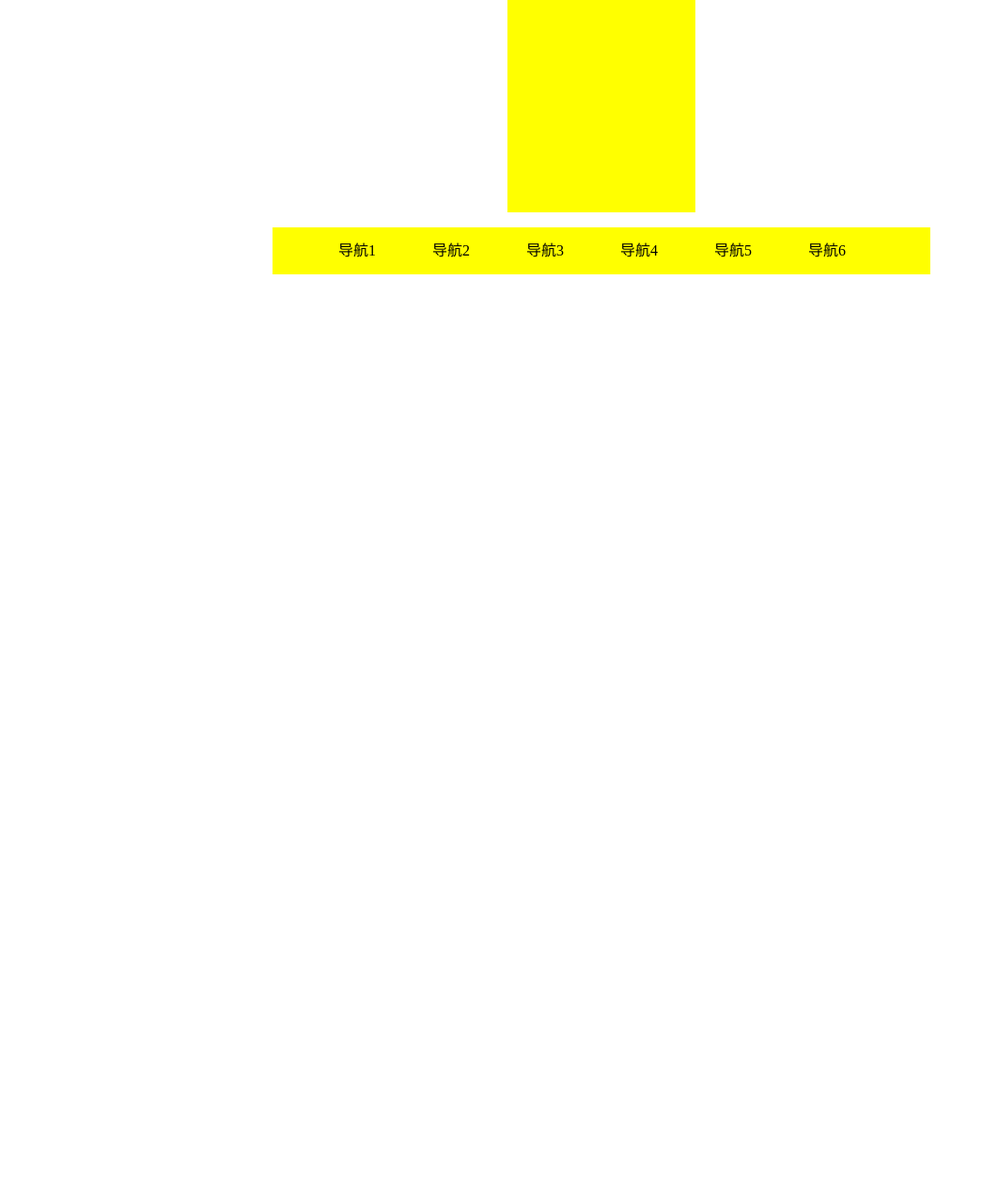
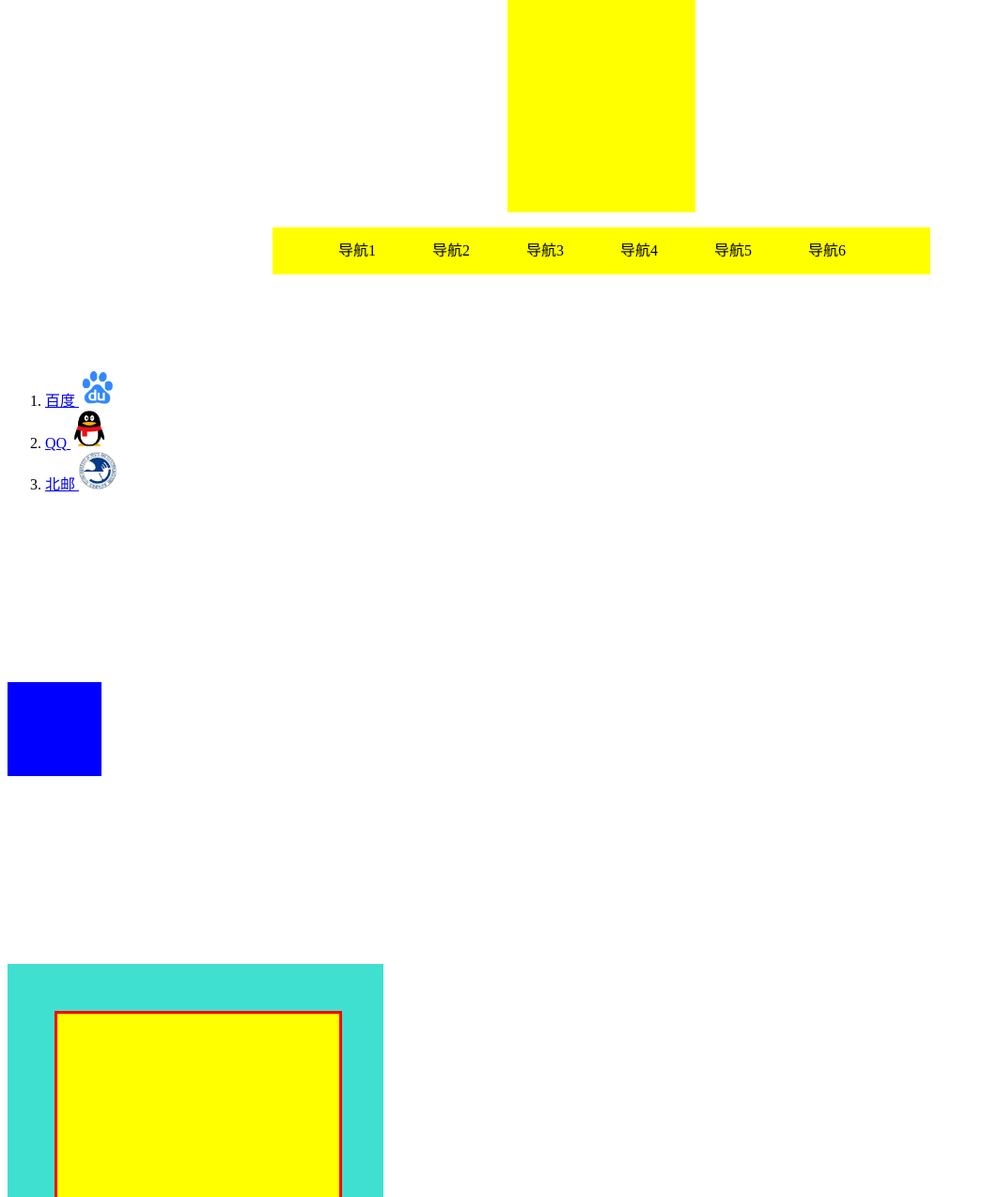
Before and after one commit to RainMaker-Q/easydemo, a plain HTML site: page test.html in a window 1280 px wide. Shown: the part 1526-2800 px from the top of the page at 94% size, without its empty margins (0-1045 px from the left). Before the commit the page ends 1826 px from the top, so only its background shows below. Drawn offline with Linux system fonts and the light colour scheme.

Commit message:
完善上课demo

```diff
--- a/test.html
+++ b/test.html
@@ -31,6 +31,17 @@
 	#menu2 ul li {
 		width: 100px; height: 50px; text-align: center;line-height: 50px; float: left;
 	}
+
+	#blue {
+		background-color: blue;
+	}
+	.yellow {
+		background-color: yellow;
+	}
+	.red {
+		background-color: red;
+	}
+
 
 	</style>
 </head>
@@ -89,6 +100,63 @@
 		<li>导航6</li>
 	</ul>
 </div>
+<div style="margin-top: 100px;">
+	<ol>
+		<li>
+			<a href="http://www.baidu.com">
+				百度
+				<img src="./img/baidu.ico" alt="百度" style="width: 40px; height: 40px;">
+			</a>
+		</li>
+		<li>
+			<a href="http://im.qq.com/">
+				QQ
+				<img src="./img/qq.jpeg" alt="QQ" style="width: 40px; height: 40px;">
+			</a>
+		</li>
+		<li>
+			<a href="http://www.bupt.edu.cn">
+				北邮
+				<img src="./img/bupt.png" alt="北邮" style="width: 40px; height: 40px;">
+			</a>
+		</li>
+	</ol>
+</div>
+
+<!-- 教学讲解css选择器优先级 -->
+<div style="margin-top: 200px;">
+	<div id="blue" class="yellow red" style="width: 100px; height: 100px;">
+	</div>
+</div>
+
+<!-- 理解盒模型的padding -->
+<div style="margin-top: 200px;">
+	<div style="width: 300px; height: 300px; background-color: turquoise; padding: 50px;">
+		<div style="width: 300px; height: 300px; background-color: yellow;border: 3px solid red;">
+		</div>
+	</div>
+</div>
+
+<!-- 第一次相对定位，但是原来的空间还被占据 -->
+<div style="position: relative; left: 50px; top: 50px; width: 50px; height: 50px; background-color: yellow;"></div>
+<!-- 第二次相对定位，以黄色块原来的位置作为起点 -->
+<div style="position: relative; left: 50px; top: 50px; width: 50px; height: 50px; background-color: red;">
+	<!-- 绝对定位要先找父元素来确定位置，根据父元素的位置来定位 -->
+	<!-- <div style="position: absolute; left: 50px; top: 50px; width: 50px; height: 50px; background-color: black;"></div> -->
+</div>
+
+<!-- 绝对定位脱离文档流 -->
+<!-- <div style="width: 200px; height: 200px; background-color: green;"></div> -->
+
+<div style="margin-top: 200px;"></div>
+<div style="width: 50px;height: 50px; float: left; background-color: black;"></div>
+<div style="width: 50px;height: 50px; float: left; background-color: green;"></div>
+<div style="clear: both;"></div>
+<div style="width: 50px;height: 50px; background-color: blue;"></div>
+
+<!-- fix绝对定位 -->
+<div style="position: fixed; width: 50px; height: 50px; right: 10px; top: 100px; background-color: coral;"></div>
+
 
 </body>
 </html>
```
